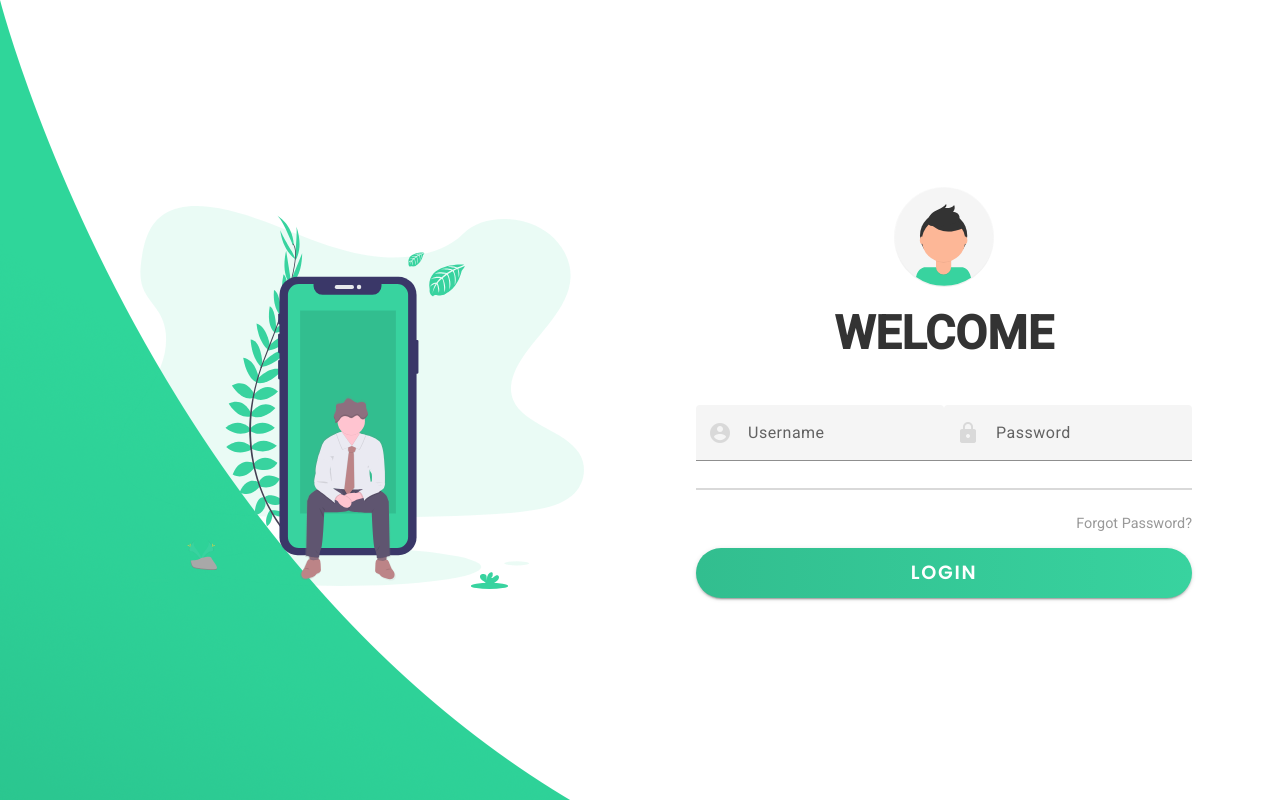
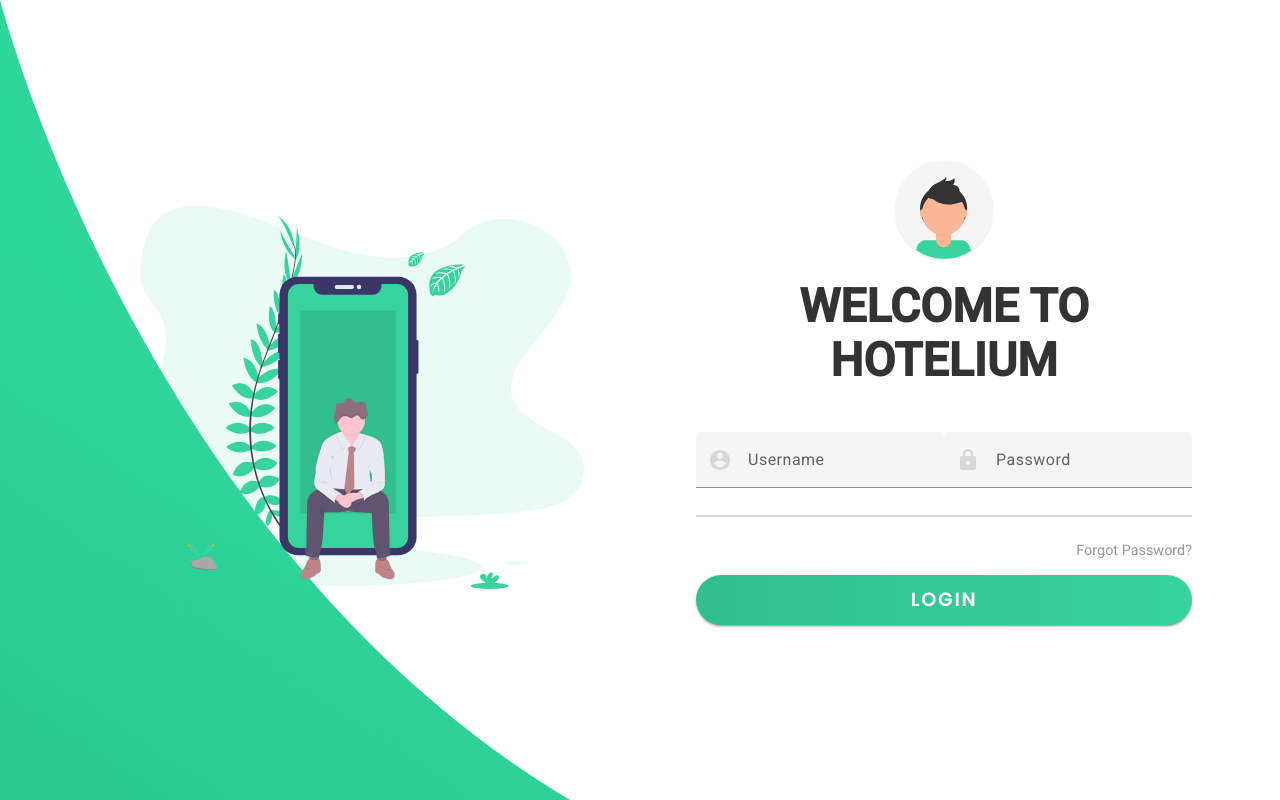
Before and after one commit to Arson123/Hoteles, an Angular app: page / in a window 1280 px wide. Built offline with nearby package versions, Linux system fonts and the light colour scheme.

Commit message:
se añade titulo de la web

```diff
--- a/src/app/components/login/login.component.html
+++ b/src/app/components/login/login.component.html
@@ -8,7 +8,7 @@
   <div class="login-content">
     <form>
       <img src="assets/images/avatar.svg" alt="Avatar" />
-      <h2 class="title">Welcome</h2>
+      <h2 class="title">Welcome To<br/> Hotelium</h2>
       <div class="inputs">
         <mat-form-field class="input-div one">
           <mat-icon matPrefix class="i">account_circle</mat-icon>
```
